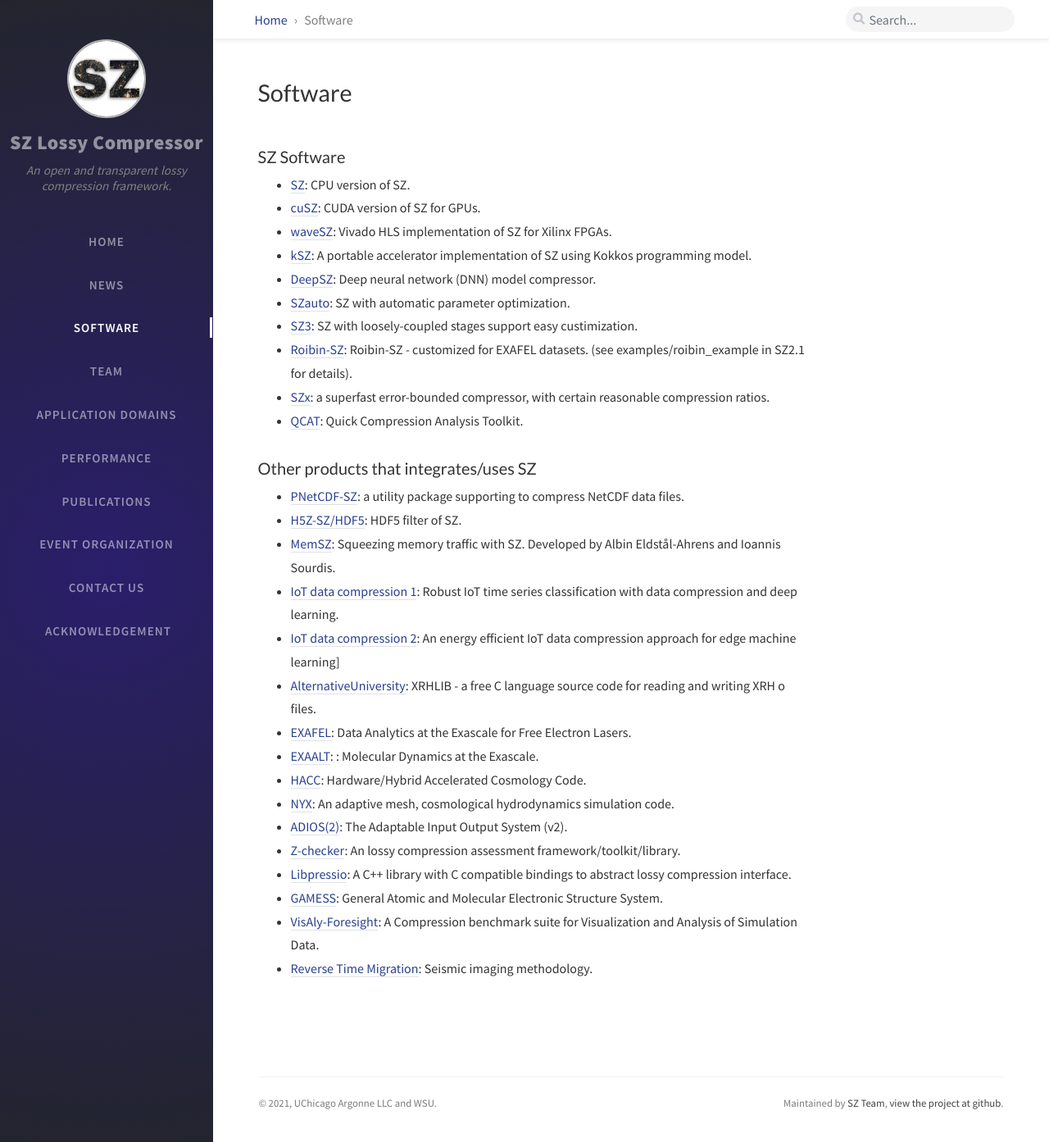
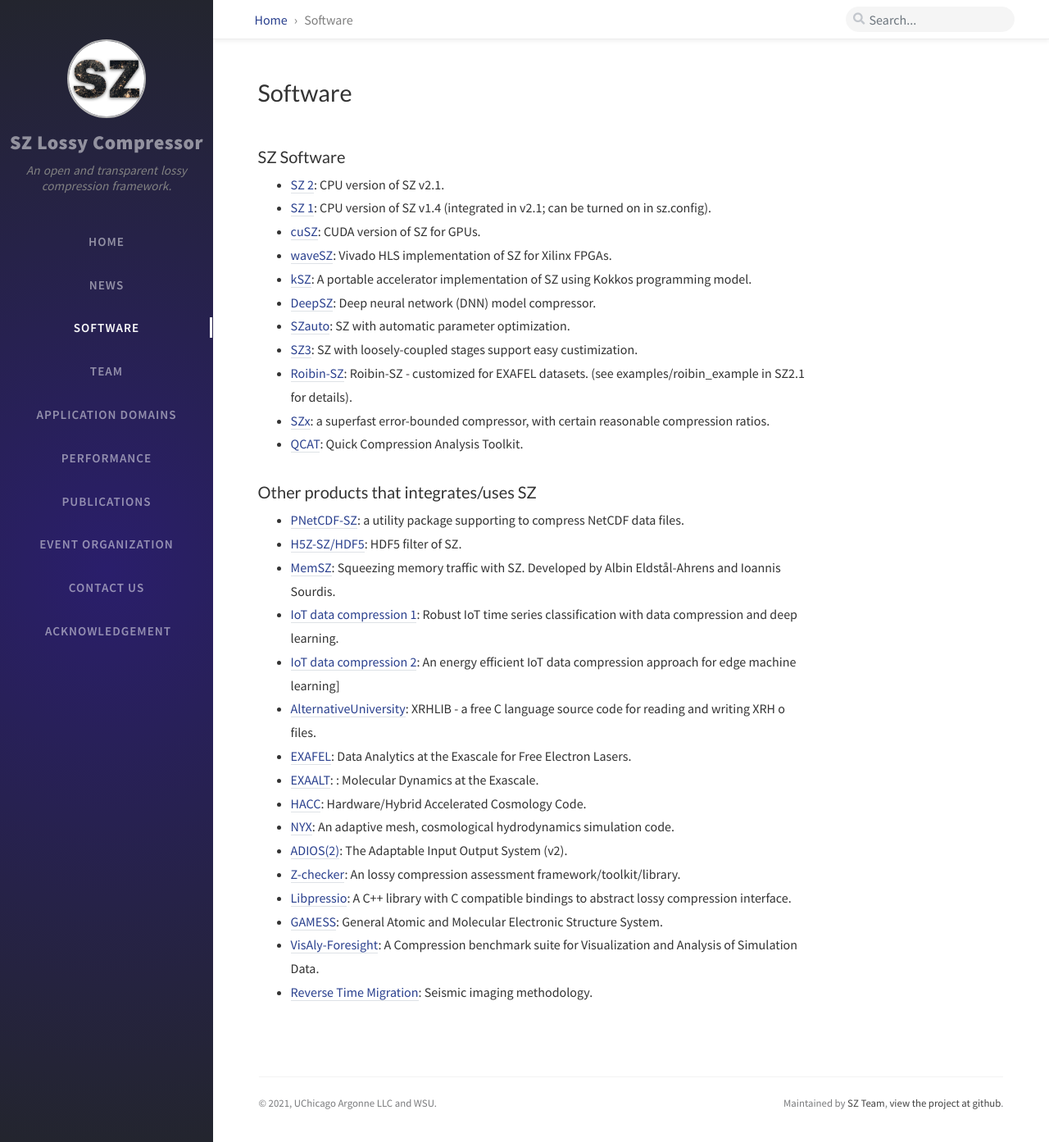
Before and after one commit to szcompressor/szcompressor.github.io, a Jekyll site: the page built from tabs/software.md, in a window 1280 px wide and 1393 px high. Shown: the whole window at 82% size. Built offline with Jekyll 4.4.1, drawn with Linux system fonts in a browser that asks for light colours; nearby versions of some CDN libraries; comment, search, counter and statistics services are not loaded.

Commit message:
revise software.md

```diff
--- a/tabs/software.md
+++ b/tabs/software.md
@@ -4,7 +4,8 @@
 
 <div id="instrument"><h3>SZ Software</h3></div>
 
-- [SZ](https://github.com/szcompressor/SZ): CPU version of SZ.
+- [SZ 2](https://github.com/szcompressor/SZ): CPU version of SZ v2.1.
+- [SZ 1](https://github.com/szcompressor/SZ): CPU version of SZ v1.4 (integrated in v2.1; can be turned on in sz.config).
 - [cuSZ](https://github.com/szcompressor/cuSZ): CUDA version of SZ for GPUs.
 - [waveSZ](https://github.com/szcompressor/SZ_HLS): Vivado HLS implementation of SZ for Xilinx FPGAs.
 - [kSZ](https://github.com/szcompressor/kokkosSZ): A portable accelerator implementation of SZ using Kokkos programming model.
```
